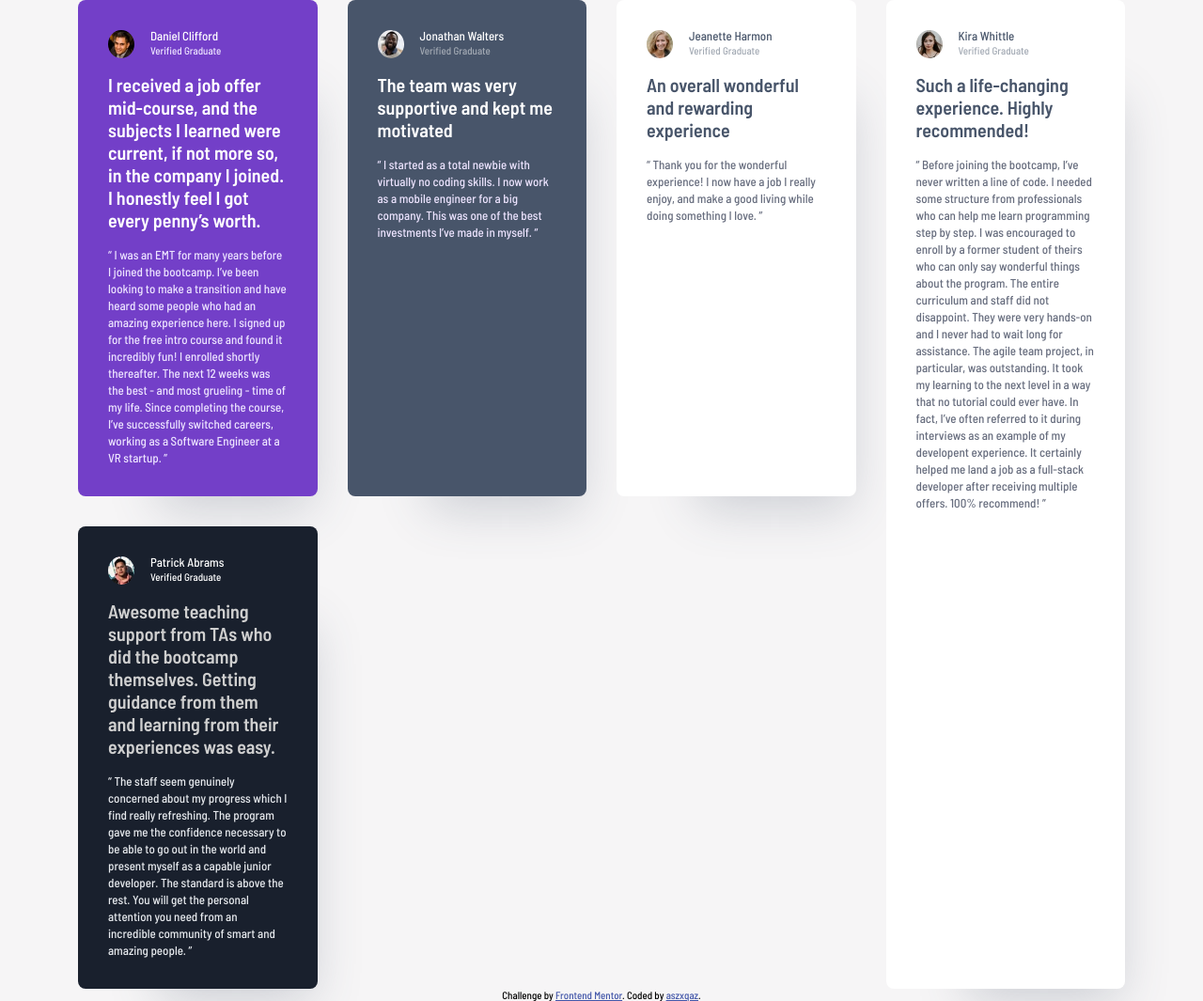
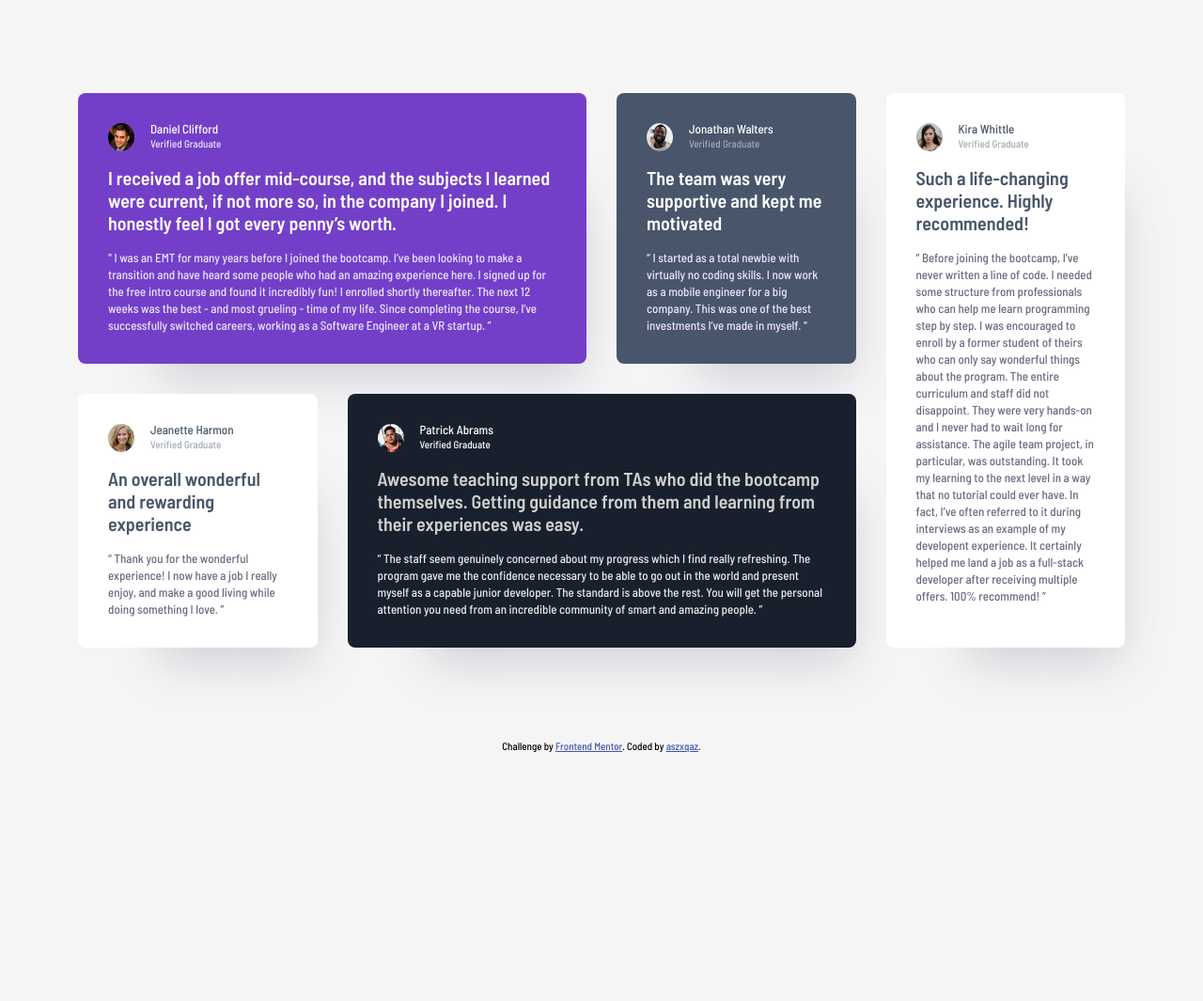
Before and after one commit to aszxqaz/fm-testimonials-grid-section, a plain HTML site: page index.html in a window 1280 px wide. Shown: the whole page at 94% size. After the commit the page ends 800 px from the top, so only its background shows below. Drawn offline with Linux system fonts and the light colour scheme.

Commit message:
fix grid

```diff
--- a/index.html
+++ b/index.html
@@ -8,7 +8,7 @@
       rel="icon"
       type="image/png"
       sizes="32x32"
-      href="./images/favicon-32x32.png" />
+      href=".assets/images/favicon-32x32.png" />
 
     <title>Frontend Mentor | Testimonials Grid Section</title>
     <style>
--- a/style.css
+++ b/style.css
@@ -85,7 +85,7 @@ body {
   gap: 2rem;
 }
 
-@media (min-width: 37.5) {
+@media (min-width: 37.5rem) {
   .t-grid {
     grid-template-columns: 1fr 1fr;
     max-width: 40.4375rem;
@@ -104,9 +104,13 @@ body {
     max-width: 69.625rem;
   }
 
+  .t-grid__item:nth-child(4) {
+    grid-column: 2 / span 2;
+  }
+
   .t-grid__item:nth-child(5) {
+    grid-row: 1 / span 2;
     grid-column: 4 / 5;
-    grid-row: 1 / 3;
   }
 
   .y-spaced {
```
